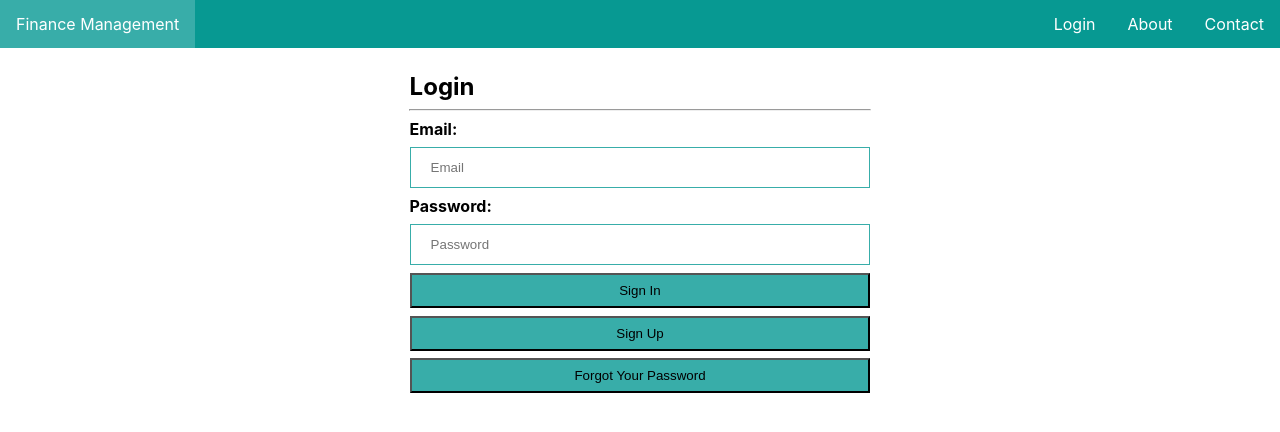
After one commit to InderdeepBajwa/AyChar, a PHP site: page /pages/login.php in a window 1280 px wide. The commit adds this page. Shown: the top 432 px of the page. Run offline with PHP 8.4, Linux system fonts and the light colour scheme.

Commit message:
Login handling implementation

```diff
--- a/assets/css/index.css
+++ b/assets/css/index.css
@@ -1,24 +1,56 @@
+html, body {
+  margin: 0;
+  padding: 0;
+  font-family: -apple-system, BlinkMacSystemFont, "Segoe UI", Roboto, Oxygen, Ubuntu, Cantarell, "Open Sans", "Helvetica Neue", sans-serif; }
+
 ul {
   list-style-type: none;
   margin: 0;
   padding: 0;
   overflow: hidden;
-  background-color: #333;
-}
+  background-color: #079992; }
+  ul li a {
+    display: block;
+    color: white;
+    text-align: center;
+    padding: 14px 16px;
+    text-decoration: none;
+    float: left; }
+    ul li a:hover {
+      background-color: #38ada9; }
 
-li {
-  float: left;
-}
+.right-align {
+  float: right; }
 
-li a {
-  display: block;
-  color: white;
-  text-align: center;
-  padding: 14px 16px;
-  text-decoration: none;
-}
+#SignIn {
+  width: 60%;
+  margin: auto auto; }
+  #SignIn > hr {
+    width: 60%; }
+  #SignIn h2 {
+    width: 60%;
+    display: block;
+    margin: auto auto;
+    padding-top: 1em; }
+  #SignIn input[type=email], #SignIn input[type=password] {
+    width: 60%;
+    padding: 12px 20px;
+    margin: auto auto;
+    margin-top: 8px;
+    margin-bottom: 8px;
+    display: block;
+    border: 1px solid #38ada9;
+    box-sizing: border-box; }
+  #SignIn label {
+    width: 60%;
+    display: block;
+    margin: auto auto; }
+  #SignIn input[type=submit], #SignIn input[type=reset] {
+    background-color: #38ada9;
+    width: 60%;
+    padding: 0.6em;
+    margin: auto auto;
+    display: block;
+    margin-bottom: 1%; }
 
-/* Change the link color to #111 (black) on hover */
-li a:hover {
-  background-color: #111;
-}
+/*# sourceMappingURL=index.css.map */
--- /dev/null
+++ b/assets/scss/index.scss
@@ -0,0 +1,90 @@
+
+// Master color
+$masterColor:#079992;
+$masterLight:  #38ada9;
+
+
+html, body {
+    margin: 0;
+    padding: 0;
+    font-family: -apple-system, BlinkMacSystemFont, 'Segoe UI', Roboto, Oxygen, Ubuntu, Cantarell, 'Open Sans', 'Helvetica Neue', sans-serif
+}
+
+
+ul {
+    list-style-type: none;
+    margin: 0;
+    padding: 0;
+    overflow: hidden;
+    background-color: $masterColor;
+
+    li {
+        a {
+            display: block;
+            color: white;
+            text-align: center;
+            padding: 14px 16px;
+            text-decoration: none;
+            float: left;
+
+            &:hover {
+                background-color: $masterLight;
+            }
+        }
+    }
+}
+
+.right-align {
+    float: right;
+}
+
+.highlighted-menu {
+    //background-color: #07857e;
+}
+
+// Sign In Form
+#SignIn {
+    width: 60%;
+    margin: auto auto;
+
+    > hr {
+        width: 60%;
+    }
+
+    h2 {
+        width: 60%;
+        display: block;
+        margin: auto auto;
+        padding-top: 1em;
+    }
+
+    input[type=email], input[type=password] {
+        width: 60%;
+        padding: 12px 20px;
+        margin: auto auto;
+        margin-top: 8px;
+        margin-bottom: 8px;
+        display: block;
+        border: 1px solid $masterLight;
+        box-sizing: border-box;
+
+    }
+
+    label {
+        width: 60%;
+        display: block;
+        margin: auto auto;
+        //get the labels to show on the left...?
+        //background-color: $masterLight;
+    }
+
+    input[type=submit], input[type=reset] {
+        background-color: $masterLight;
+        width: 60%;
+        padding: 0.6em;
+        margin: auto auto;
+        display: block;
+
+        margin-bottom: 1%;
+    }
+}
--- /dev/null
+++ b/pages/login.php
@@ -0,0 +1,34 @@
+<?php
+
+    // navbar
+    require('../partials/nav.php');
+
+    // Session start
+    if(isset($_SESSION['UserToken'])) {
+        // TODO: Send user to somehwere
+        header("Location: /jig");
+    }
+?>
+
+<div id="SignIn">
+    <h2>Login</h2>
+    <hr>
+    <form action="" method="post">
+        <!--username/email input -->
+        <label for="uname"><b>Email:</b></label>
+        <input required type="email" placeholder="Email" name="uname">
+
+        <!--Password input -->
+        <label for="pw"><b>Password:</b></label>
+        <input required type="password" placeholder="Password" name="pw">
+
+        <!--Signin button -->
+        <input type="submit" value="Sign In" placeholder="SignIn">
+
+        <!--Reset password button -->
+        <input type="reset" name="Sign Up" value="Sign Up">
+
+        <!---->
+        <input type="reset" name="Forgot" value="Forgot Your Password">
+    </form>
+</div>
--- /dev/null
+++ b/partials/head.php
@@ -0,0 +1,10 @@
+<!DOCTYPE html>
+<html lang="en">
+<head>
+    <meta charset="UTF-8">
+    <meta name="viewport" content="width=device-width, initial-scale=1.0">
+    <meta http-equiv="X-UA-Compatible" content="ie=edge">
+    <link rel="stylesheet" href="/jig/assets/css/index.css">
+    <title>JIG</title>
+</head>
+<body>
--- /dev/null
+++ b/partials/nav.php
@@ -0,0 +1,8 @@
+<?php require('head.php'); ?>
+
+<ul>
+  <li><a href="/jig">Finance Management</a></li>
+  <li><a class="right-align" href="#">Contact</a></li>
+  <li><a class="right-align" href="#">About</a></li>
+  <li><a class="right-align" href="/jig/pages/login.php">Login</a></li>
+</ul>
```
Also changed, not shown: boilerplate/form-validate/login.php (added, +9 -0 lines), index.php (+1 -17 lines), assets/css/index.js (deleted), partial/index.js (deleted), partials/index.js (added), 1 other file.
